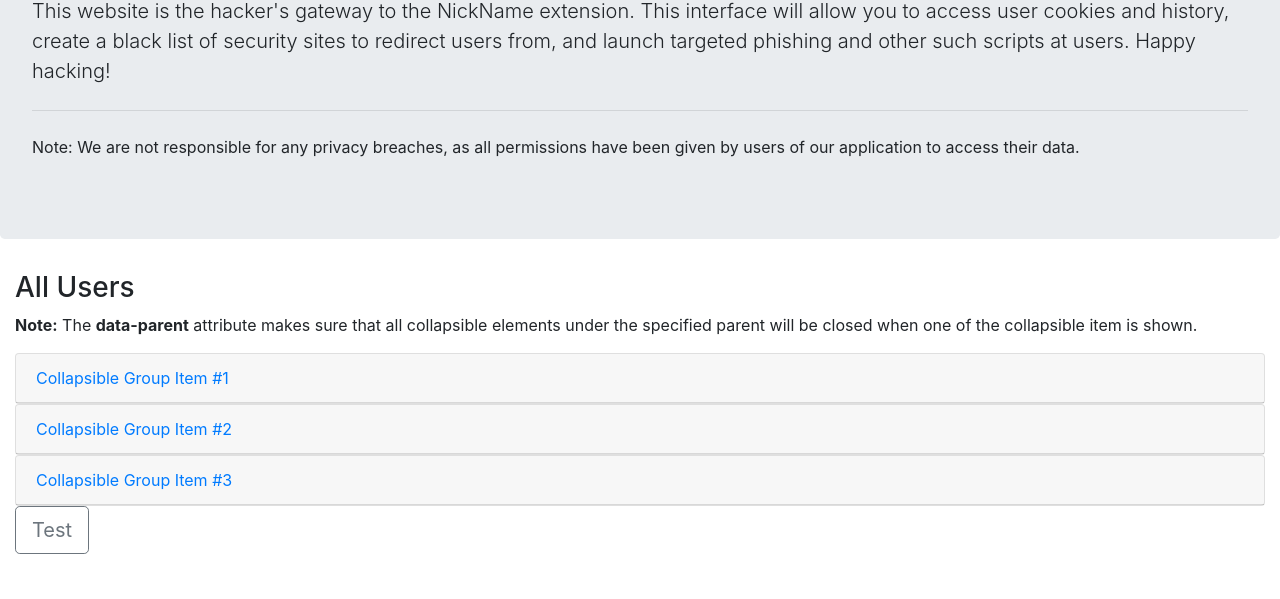
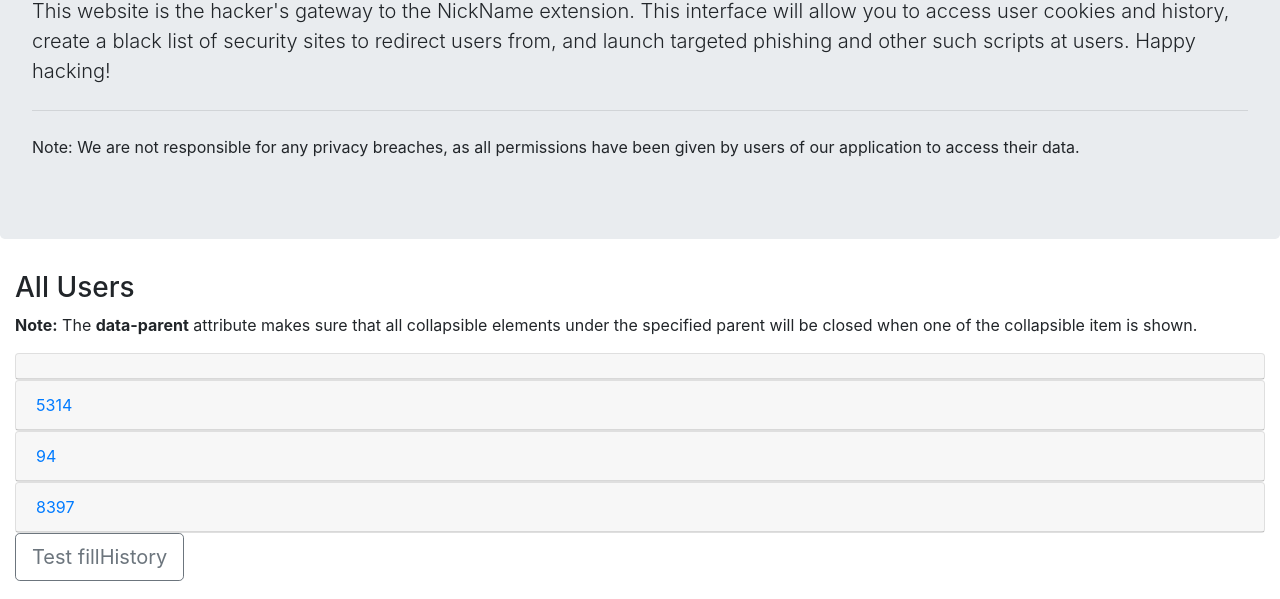
Before and after one commit to WillChenS/NickNameSite, a plain HTML site: page indexShawn.html in a window 1280 px wide. Shown: the part 143-742 px from the top of the page. Drawn offline with nearby package versions, Linux system fonts and the light colour scheme.

Commit message:
makeCard function maybe complete

```diff
--- a/indexShawn.html
+++ b/indexShawn.html
@@ -10,7 +10,6 @@
   	<script src="https://ajax.googleapis.com/ajax/libs/jquery/3.3.1/jquery.min.js"></script>
   	<script src="https://cdnjs.cloudflare.com/ajax/libs/popper.js/1.14.3/umd/popper.min.js"></script>
   	<script src="https://maxcdn.bootstrapcdn.com/bootstrap/4.1.3/js/bootstrap.min.js"></script>
-	<link rel="stylesheet" href="https://maxcdn.bootstrapcdn.com/bootstrap/4.1.3/css/bootstrap.min.css">
   </head>
 
 
@@ -44,19 +43,17 @@
 			<h3>All Users</h3>
 			<p><strong>Note:</strong> The <strong>data-parent</strong> attribute makes sure that all collapsible elements under the specified parent will be closed when one of the collapsible item is shown.</p>
 			<div id="accordion">
-				<div class="card">
-				<div class="card-header">
-					<a class="card-link" data-toggle="collapse" href="#collapseOne">
-					Collapsible Group Item #1
-					</a>
-				</div>
-				<div id="collapseOne" class="collapse" data-parent="#accordion">
-					<div class="card-body">
-					User info user info user info soiadjf ;osa;do invoiandvodsanondv;asd;vjajsdviajds;oijaodsjvojsadovjoisdjv;oajovdhj;oiahcsovhz;ohxchvozxhcohv;osadvhohdsa;ovhdsv
+				<div id="invisCard" class="card">
+					<div id="invisCardHeader" class="card-header">
+						<a id="invisCardLink" class="card-link" data-toggle="collapse" href="#invisCardCollapse">
+						</a>
+					</div>
+					<div id="invisCardCollapse" class="collapse" data-parent="#accordion">
+						<div id="invisCardBody" class="card-body">
+						</div>
 					</div>
 				</div>
-				</div>
-				<div class="card">
+				<!-- <div class="card">
 				<div class="card-header">
 					<a class="collapsed card-link" data-toggle="collapse" href="#collapseTwo">
 					Collapsible Group Item #2
@@ -79,7 +76,121 @@
 					Lorem ipsum dolor sit amet, consectetur adipisicing elit, sed do eiusmod tempor incididunt ut labore et dolore magna aliqua. Ut enim ad minim veniam, quis nostrud exercitation ullamco laboris nisi ut aliquip ex ea commodo consequat.
 					</div>
 				</div>
-				</div>
+				</div> -->
+
+				<!-- Add Accordion Cards -->
+				<script>
+					window.userCount = 0;   // Declare a global variable
+			        //This global var is used to give each new user card added a different id
+
+			        //hide the accordion element that is being cloned
+			        /*document.getElementById("invisCard").style.display = "none";
+			        document.getElementById("invisCardHeader").style.display = "none";
+			        document.getElementById("invisCardLink").style.display = "none";
+			        document.getElementById("invisCardCollapse").style.display = "none";*/
+			       //document.getElementById("invisCardBody").style.display = "none";
+
+   					function makeCard(id) {
+   						userCount++;
+	        			//Change count each time a new user is added
+
+			        	/*<td><a id=0 class="user-link" href="infoPageShawn.html" onclick="idClick(this.id)" ></a></td>
+			        	<div class="card-header">
+							<a class="card-link" data-toggle="collapse" href="#collapseOne">
+							Collapsible Group Item #1
+							</a>
+						</div>
+						<div id="collapseOne" class="collapse" data-parent="#accordion">
+							<div class="card-body">
+							User info user info user info soiadjf ;osa;do invoiandvodsanondv;asd;vjajsdviajds;oijaodsjvojsadovjoisdjv;oajovdhj;oiahcsovhz;ohxchvozxhcohv;osadvhohdsa;ovhdsv
+							</div>
+						</div>*/
+
+						//Create a card.
+						/*var card = document.createElement("card");
+						var header = document.createElement("card-header");
+						var userId = document.createTextNode(id);
+						header.appendChild(userId);
+						//Make it collapsible
+						var collapser = document.createElement("collapse");
+						collapser.data = "#accordion";
+						//Make body
+						var cardBody = document.createElement("card-body");
+						//gets filled by other functions
+						collapser.appendChild(cardBody);
+						header.appendChild(collapser);
+						//add to the accordion
+						var addTo = document.getElementById("accordion");
+						addTo.appendChild(header);*/
+
+						/*var cardInvis = document.getElementById("invisCard");
+						var card = cardInvis.cloneNode(false);
+						var cardHeaderInvis = document.getElementById("invisCardHeader");
+						var cardHeader = cardHeaderInvis.cloneNode(false);
+						var cardLinkInvis = document.getElementById("invisCardLink");
+						var cardLink = cardInvis.cloneNode(false);
+						var cardCollapseInvis = document.getElementById("invisCardCollapse");
+						var cardCollapse = cardHeaderInvis.cloneNode(false);
+						var cardBodyInvis = document.getElementById("invisCardBody");
+						var cardBody = cardInvis.cloneNode(false);
+
+						card.id = userCount;
+						var userId = document.createTextNode(id);
+						cardLink.innerHTML = userId;
+						//innerHTML of cardBody must be filled by the other functions
+
+						//connect
+						card.appendChild(cardHeader);
+						cardHeader.appendChild(cardLink);
+						card.appendChild(cardCollapse);
+						cardCollapse.appendChild(cardBody);
+
+						var addTo = document.getElementById("accordion");
+						addTo.appendChild(card);*/
+
+						var cardInvis = document.getElementById("invisCard");
+						var card = cardInvis.cloneNode(true);
+						card.id = userCount;
+
+						var header = card.children[0];
+						var link = header.children[0];
+						link.innerHTML = id;
+						link.id = "link" + userCount;
+						var userCountString = userCount.toString();
+						//link.href = hrefString;
+						link.href = "#id" + userCountString;
+						//link.href = "#1";
+
+						var collapse = card.children[1];
+						//collapse.id = userCountString;
+						collapse.id = "id" + userCountString;
+
+
+
+						var addTo = document.getElementById("accordion");
+						addTo.appendChild(card);
+
+   					}
+   				</script>
+
+
+				<script>
+					var rand1 = Math.floor((Math.random() * 10000) + 1);
+					rand1 = rand1.toString();
+					var rand2 = Math.floor((Math.random() * 10000) + 1);
+					rand2 = rand2.toString();
+					var rand3 = Math.floor((Math.random() * 10000) + 1);
+					rand3 = rand3.toString();
+
+					var idArray = [rand1, rand2, rand3];
+
+					for (var i = 0; i < idArray.length; i++) {
+						makeCard(idArray[i]);
+					}
+				</script>
+
+
+
 
 
 				<!-- History Stuff -->
@@ -94,7 +205,7 @@
 					var historyArray = [rand1, rand2, rand3];
 
 				</script>
-				<button type="button" class="btn btn-outline-secondary btn-lg" onclick="fillHistory('collapseOne', historyArray)">Test</button>
+				<button type="button" class="btn btn-outline-secondary btn-lg" onclick="fillHistory('collapseOne', historyArray)">Test fillHistory</button>
 
 				<script>
 					function fillHistory(index, historyArray){
```
Also changed, not shown: style1.css (+17 -0 lines).
